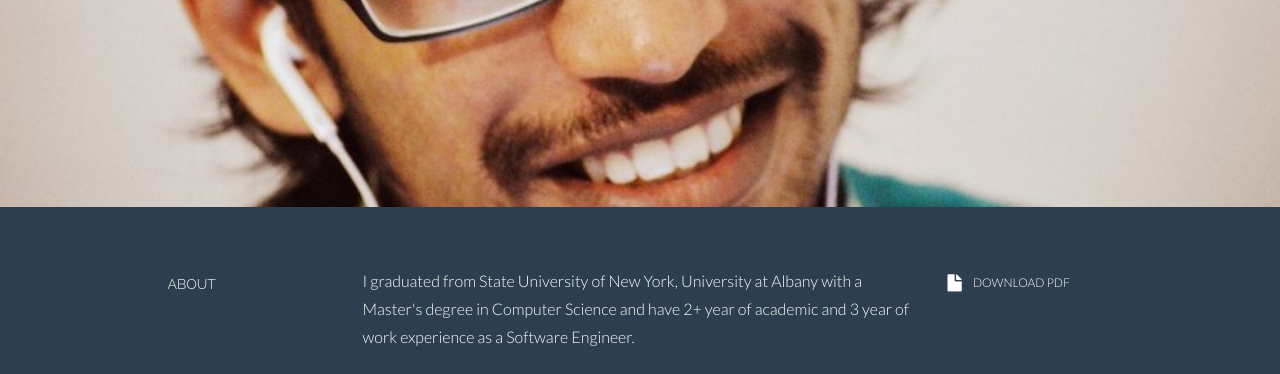
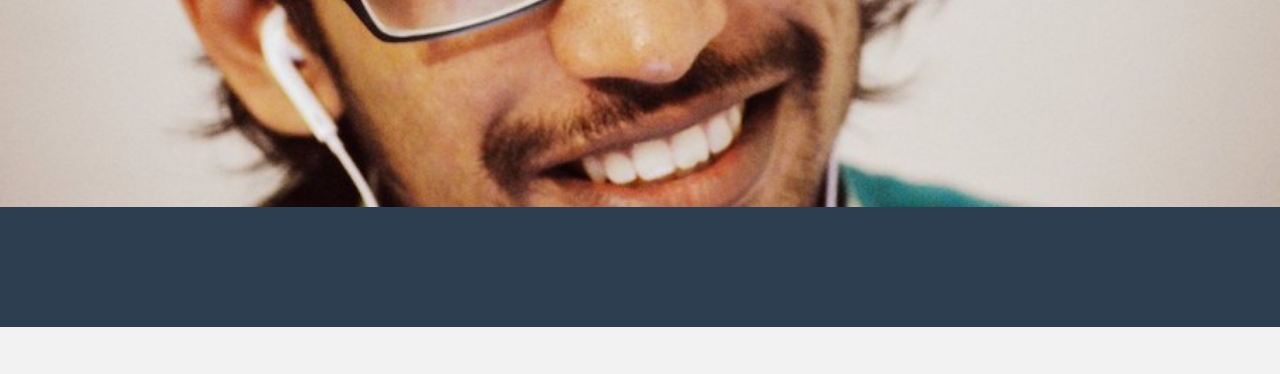
Before and after one commit to sam1502/sam.github.io, a plain HTML site: page index.html in a window 1280 px wide. Shown: the part 353-727 px from the top of the page. Drawn offline with Linux system fonts and the light colour scheme.

Commit message:
Update index.html

```diff
--- a/index.html
+++ b/index.html
@@ -72,7 +72,7 @@
 		<div class="container">
 			<div class="row">
 
-				<div class="col-lg-2 col-lg-offset-1">
+<!--				<div class="col-lg-2 col-lg-offset-1">
 					<h5>ABOUT</h5>
 				</div>
 				<div class="col-lg-6">
@@ -102,7 +102,7 @@ Web Servers: Tomcat 7.0, Glassfish</br>
 IDE: MyEclipse 2015, Eclipse Mars, Sublime Text, Xcode, Pycharm</p></br>
 				</div>
 				<div class="col-lg-3">
-					<p><a href="#"><i class="icon-file"></i></a> <sm>DOWNLOAD PDF</sm></p>
+					<p><a href="#"><i class="icon-file"></i></a> <sm>DOWNLOAD PDF</sm></p>-->
 				</div>
 
 			</div><!--/.row -->
```
